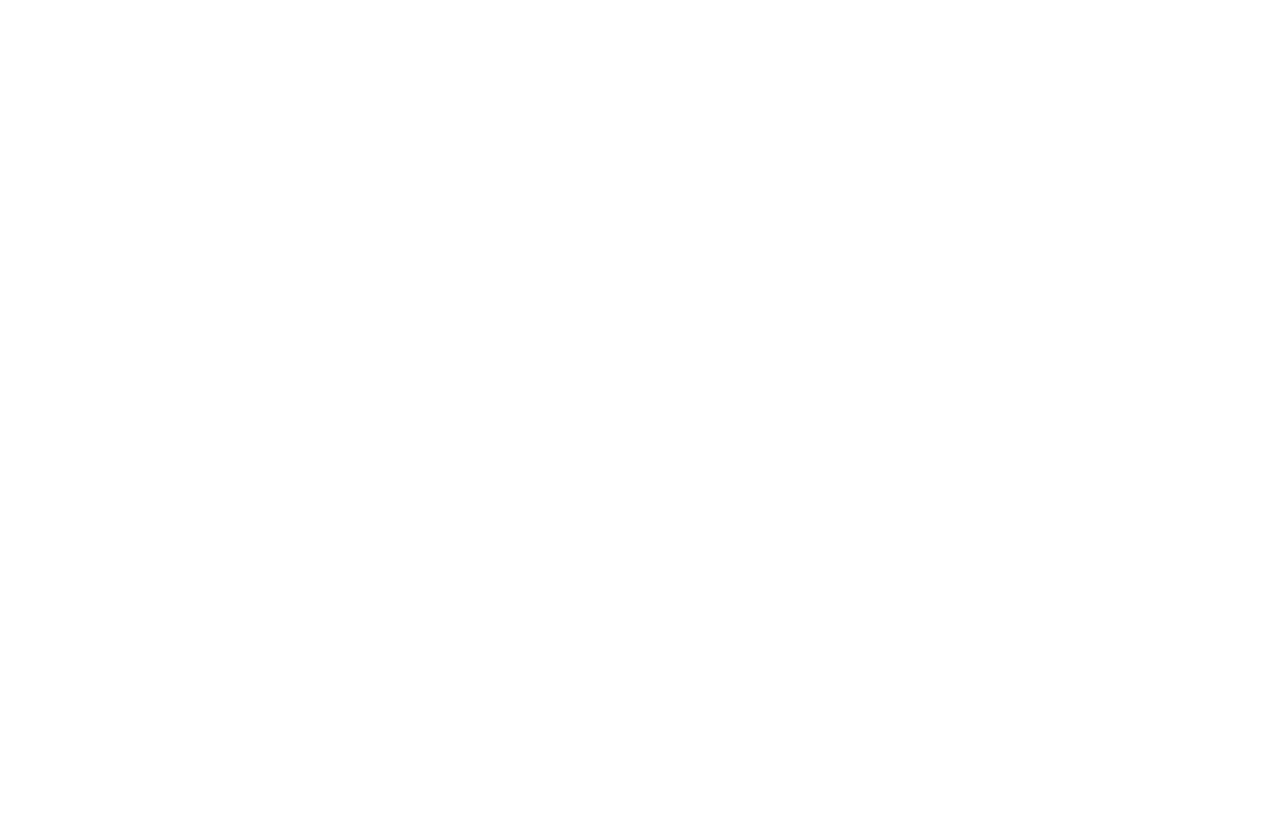
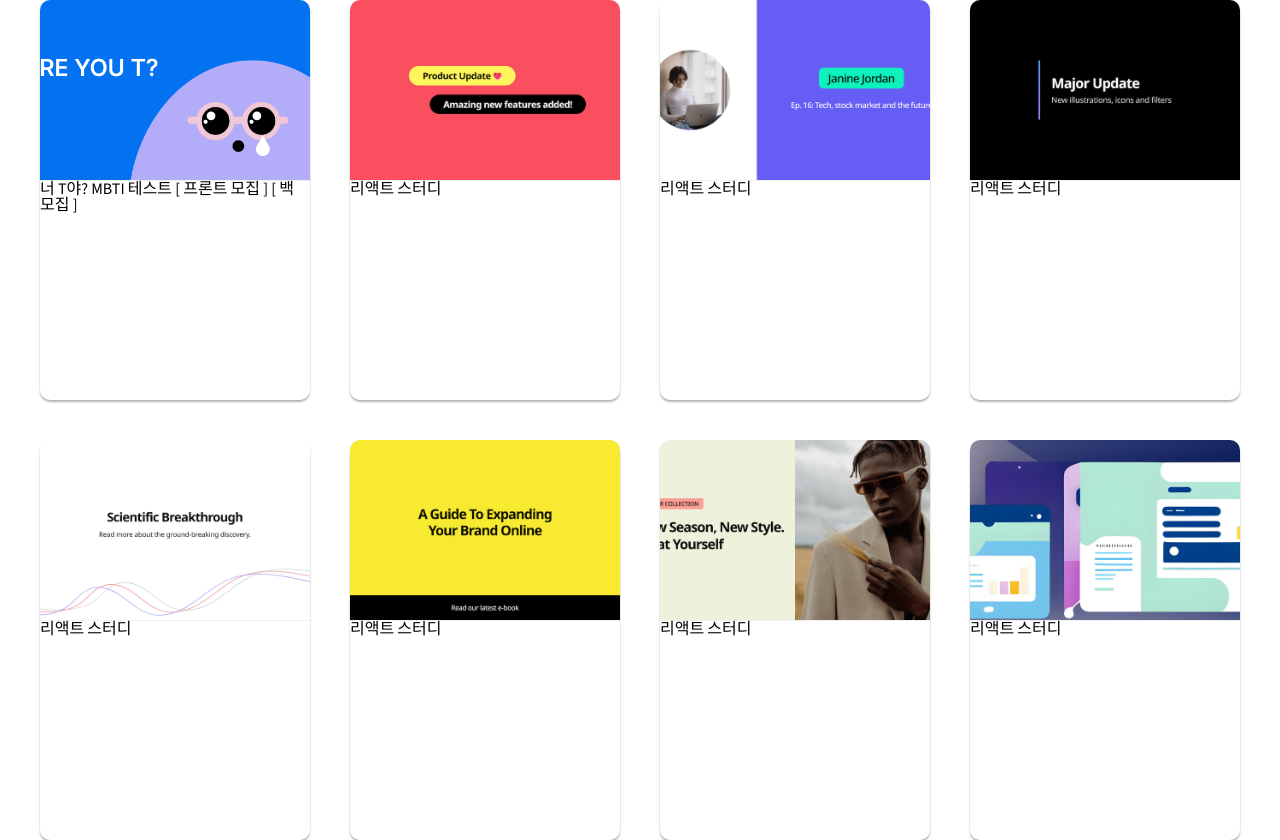
Before and after one commit to lee-sihun/DevMate, a React (Create React App) app: page /yunha in a window 1280 px wide. Before the commit the page ends 800 px from the top, so only its background shows below. Built offline with nearby package versions, Linux system fonts and the light colour scheme; a web font is replaced by a local one.

Commit message:
feat: dummydata 변경, 메인 레이아웃 추가, 글로벌스타일 박스 쉐도우 정의

```diff
--- /dev/null
+++ b/public/utils/dummyData.json
@@ -0,0 +1,254 @@
+{
+  "data": [
+    {
+      "title": "너 T야? MBTI 테스트 [ 프론트 모집 ] [ 백 모집 ]",
+      "description": "안녕하세요 리액트 스터디입니다",
+      "author": {
+        "_id": "ObjectId",
+        "nickName": "홍승진"
+      },
+      "imageUrl": "/assets/img/thumbnail/thumbnail-1.png",
+      "type": "project",
+      "skills": [
+        "React",
+        "TypeScript"
+      ],
+      "position": [
+        "프론트엔드",
+        "백엔드",
+        "디자이너"
+      ],
+      "location": "서울",
+      "maxMembers": 6,
+      "currentMembers": [
+        {
+          "_id": "ObjectId",
+          "nickName": "홍승진"
+        },
+        {
+          "_id": "ObjectId",
+          "nickName": "홍승진"
+        },
+        {
+          "_id": "ObjectId",
+          "nickName": "홍승진"
+        }
+      ],
+      "createdAt": "23-01-01",
+      "dueDate": "1달",
+      "wishCount": 3,
+      "viewCount": 3
+    },
+    {
+      "title": "리액트 스터디",
+      "description": "안녕하세요 리액트 스터디입니다",
+      "author": {
+        "_id": "ObjectId",
+        "nickName": "홍승진"
+      },
+      "imageUrl": "/assets/img/thumbnail/thumbnail-2.png",
+      "type": "study",
+      "skills": [
+        "React",
+        "TypeScript"
+      ],
+      "position": [
+        "프론트엔드",
+        "디자이너"
+      ],
+      "location": "서울",
+      "maxMembers": 6,
+      "currentMembers": [
+        {
+          "_id": "ObjectId",
+          "nickName": "홍승진"
+        }
+      ],
+      "createdAt": "23-01-01",
+      "dueDate": "1달",
+      "wishCount": 3,
+      "viewCount": 3
+    },
+    {
+      "title": "리액트 스터디",
+      "description": "안녕하세요 리액트 스터디입니다",
+      "author": {
+        "_id": "ObjectId",
+        "nickName": "홍승진"
+      },
+      "imageUrl": "/assets/img/thumbnail/thumbnail-3.png",
+      "type": "study",
+      "skills": [
+        "React",
+        "TypeScript"
+      ],
+      "position": [
+        "프론트엔드",
+        "디자이너"
+      ],
+      "location": "서울",
+      "maxMembers": 6,
+      "currentMembers": [
+        {
+          "_id": "ObjectId",
+          "nickName": "홍승진"
+        }
+      ],
+      "createdAt": "23-01-01",
+      "dueDate": "1달",
+      "wishCount": 3,
+      "viewCount": 3
+    },
+    {
+      "title": "리액트 스터디",
+      "description": "안녕하세요 리액트 스터디입니다",
+      "author": {
+        "_id": "ObjectId",
+        "nickName": "홍승진"
+      },
+      "imageUrl": "/assets/img/thumbnail/thumbnail-4.png",
+      "type": "study",
+      "skills": [
+        "React",
+        "TypeScript"
+      ],
+      "position": [
+        "프론트엔드",
+        "디자이너"
+      ],
+      "location": "서울",
+      "maxMembers": 6,
+      "currentMembers": [
+        {
+          "_id": "ObjectId",
+          "nickName": "홍승진"
+        }
+      ],
+      "createdAt": "23-01-01",
+      "dueDate": "1달",
+      "wishCount": 3,
+      "viewCount": 3
+    },
+    {
+      "title": "리액트 스터디",
+      "description": "안녕하세요 리액트 스터디입니다",
+      "author": {
+        "_id": "ObjectId",
+        "nickName": "홍승진"
+      },
+      "imageUrl": "/assets/img/thumbnail/thumbnail-5.png",
+      "type": "study",
+      "skills": [
+        "React",
+        "TypeScript"
+      ],
+      "position": [
+        "프론트엔드",
+        "디자이너"
+      ],
+      "location": "서울",
+      "maxMembers": 6,
+      "currentMembers": [
+        {
+          "_id": "ObjectId",
+          "nickName": "홍승진"
+        }
+      ],
+      "createdAt": "23-01-01",
+      "dueDate": "1달",
+      "wishCount": 3,
+      "viewCount": 3
+    },
+    {
+      "title": "리액트 스터디",
+      "description": "안녕하세요 리액트 스터디입니다",
+      "author": {
+        "_id": "ObjectId",
+        "nickName": "홍승진"
+      },
+      "imageUrl": "/assets/img/thumbnail/thumbnail-6.png",
+      "type": "study",
+      "skills": [
+        "React",
+        "TypeScript"
+      ],
+      "position": [
+        "프론트엔드",
+        "디자이너"
+      ],
+      "location": "서울",
+      "maxMembers": 6,
+      "currentMembers": [
+        {
+          "_id": "ObjectId",
+          "nickName": "홍승진"
+        }
+      ],
+      "createdAt": "23-01-01",
+      "dueDate": "1달",
+      "wishCount": 3,
+      "viewCount": 3
+    },
+    {
+      "title": "리액트 스터디",
+      "description": "안녕하세요 리액트 스터디입니다",
+      "author": {
+        "_id": "ObjectId",
+        "nickName": "홍승진"
+      },
+      "imageUrl": "/assets/img/thumbnail/thumbnail-7.png",
+      "type": "study",
+      "skills": [
+        "React",
+        "TypeScript"
+      ],
+      "position": [
+        "프론트엔드",
+        "디자이너"
+      ],
+      "location": "서울",
+      "maxMembers": 6,
+      "currentMembers": [
+        {
+          "_id": "ObjectId",
+          "nickName": "홍승진"
+        }
+      ],
+      "createdAt": "23-01-01",
+      "dueDate": "1달",
+      "wishCount": 3,
+      "viewCount": 3
+    },
+    {
+      "title": "리액트 스터디",
+      "description": "안녕하세요 리액트 스터디입니다",
+      "author": {
+        "_id": "ObjectId",
+        "nickName": "홍승진"
+      },
+      "imageUrl": "/assets/img/thumbnail/thumbnail-8.png",
+      "type": "study",
+      "skills": [
+        "React",
+        "TypeScript"
+      ],
+      "position": [
+        "프론트엔드",
+        "디자이너"
+      ],
+      "location": "서울",
+      "maxMembers": 6,
+      "currentMembers": [
+        {
+          "_id": "ObjectId",
+          "nickName": "홍승진"
+        }
+      ],
+      "createdAt": "23-01-01",
+      "dueDate": "1달",
+      "wishCount": 3,
+      "viewCount": 3
+    }
+  ],
+  "error": null
+}
--- a/src/App.tsx
+++ b/src/App.tsx
@@ -4,15 +4,18 @@
 import Home from './pages/Home';
 import Yunha from './pages/Yunha';
 import Sihun from './pages/Sihun';
+import { MainLayout } from './components/layout/main.styled';
 
 function App() {
   return (
+    <MainLayout>
       <Routes>
         <Route path='/' element={<Home />} />
         <Route path='/test' element={<Test />} />
         <Route path='/yunha' element={<Yunha />} />
         <Route path="/sihun" element={<Sihun />} />
       </Routes>
+    </MainLayout>
   );
 }
 
--- a/src/GlobalStyle.tsx
+++ b/src/GlobalStyle.tsx
@@ -196,6 +196,9 @@
     --default-border: #D9D9D9;
     --seperator: #EFEFEF;
     --layout-bg: #FAFAFA;
+
+    /* Effect Color*/
+    --box-shadow: rgba(0,0,0,.3);
   }
   /* Font Style EN */
   ${FontFaceEN}
@@ -206,6 +209,9 @@
 
   body {
     font-family: Source Sans3, Noto Sans KR;
+    display: flex;
+    flex-direction: column;
+    align-items: center;
   }
 `;
 
--- a/src/components/common/Card/Card.styled.tsx
+++ b/src/components/common/Card/Card.styled.tsx
@@ -1,7 +1,28 @@
 import { styled } from 'styled-components';
 
+export const TestSection = styled.section`
+  width: 100%;
+  height: auto;
+  display: flex;
+  flex-wrap: wrap;
+  gap: 40px;
+`;
+
+export const CardLayout = styled.div`
+  width: 270px;
+  height: 400px;
+  box-shadow: 0 2px 2px var(--box-shadow);
+  display: flex;
+  flex-direction: column;
+  box-sizing: border-box;
+  border-radius: 10px;
+  overflow: hidden;
+`;
 export const CardImg = styled.img`
-
+  width: 100%;
+  height: 180px;
+  object-fit: cover;
+  border-bottom: 1px solid var(--seperator);
 `;
 export const CardH3 = styled.h3`
 
--- a/src/components/common/Card/Card.tsx
+++ b/src/components/common/Card/Card.tsx
@@ -1,13 +1,17 @@
-import React from 'react';
-import { CardImg } from './Card.styled';
+import React, { useEffect } from 'react';
+import { CardLayout, CardImg, CardH3 } from './Card.styled';
 import { CardData } from 'group-data';
 
-const Card = () => {
+const Card = ({ data }: { data: CardData }) => {
+  // useEffect(() => {
+  //   console.log(data);
+  // }, []);
   return (
-    <React.Fragment>
-      {/* Your component code here */}
-      <CardImg />
-    </React.Fragment>
+    <CardLayout>
+      <CardImg src={data.imageUrl} />
+      <CardH3>{data.title}</CardH3>
+
+    </CardLayout>
   );
 };
 
--- /dev/null
+++ b/src/components/layout/main.styled.tsx
@@ -0,0 +1,8 @@
+import { styled } from 'styled-components';
+
+export const MainLayout = styled.main`
+  max-width: 1200px;
+  width: 100%;
+  display: flex;
+  flex-direction: column;
+`;
--- a/src/index.tsx
+++ b/src/index.tsx
@@ -18,5 +18,5 @@
         <App />
       </Provider>
     </BrowserRouter>
-  </React.StrictMode>,
+  </React.StrictMode>
 );
--- a/src/pages/Yunha.tsx
+++ b/src/pages/Yunha.tsx
@@ -1,13 +1,39 @@
 import React from 'react';
 import Card from '../components/common/Card/Card';
+import { useGetDummyDataQuery } from '../utils/api';
+import { CardData } from 'group-data';
+import { TestSection } from '../components/common/Card/Card.styled';
 
 const Yunha = () => {
 
+  const { data, error, isLoading } = useGetDummyDataQuery();
+
+  // React.useEffect(() => {
+  //   console.log(data);
+  // }, [data]);
+
+  if (isLoading) {
+    // 데이터를 가져오는 동안 로딩 표시 등을 처리할 수 있습니다.
+    return <div>Loading...</div>;
+  }
+
+  if (error) {
+    // 데이터를 가져오는 중 오류가 발생하면 오류 메시지를 표시합니다.
+    const errorMessage = error instanceof Error
+      ? error.message
+      : 'An error occurred';
+    return <div>Error: {errorMessage}</div>;
+  }
+
   return (
-    <React.Fragment>
+    <TestSection>
       {/* Your component code here */}
-      <Card />
-    </React.Fragment>
+      {data.data.map((item: CardData, i: number) => {
+        return (<React.Fragment key={i}>
+          <Card data={item} />
+        </React.Fragment>);
+      })}
+    </TestSection>
   );
 };
 
--- a/src/store/store.ts
+++ b/src/store/store.ts
@@ -1,10 +1,14 @@
 import { configureStore } from '@reduxjs/toolkit';
 import counterReducer from './slices/counterSlice';
+import { api } from '../utils/api';
 
 export const store = configureStore({
   reducer: {
+    [api.reducerPath]: api.reducer,
     counter: counterReducer,
   },
+  middleware: (getDefaultMiddleware) =>
+    getDefaultMiddleware().concat(api.middleware),
 });
 
 // Infer the `RootState` and `AppDispatch` types from the store itself
--- a/src/utils/api.ts
+++ b/src/utils/api.ts
@@ -1 +1,17 @@
+import { createApi, fetchBaseQuery } from '@reduxjs/toolkit/query/react';
+import { CardData, GroupData } from 'group-data';
+
 export const testApi = undefined;
+
+export const api = createApi({
+  reducerPath: 'api',
+  baseQuery: fetchBaseQuery({ baseUrl: '/utils/' }), // API 엔드포인트 설정
+
+  endpoints: (builder) => ({
+    getDummyData: builder.query<any, void>({
+      query: () => 'dummyData.json', // 실제 엔드포인트 경로에 맞게 설정
+    }),
+  }),
+});
+
+export const { useGetDummyDataQuery } = api; // API 호출 훅 생성
```
Also changed, not shown: src/@types/groupData.d.ts (+23 -0 lines), src/utils/dummyData.json (deleted, +0 -35 lines). Lines whose indentation alone changed are shown as unchanged.
